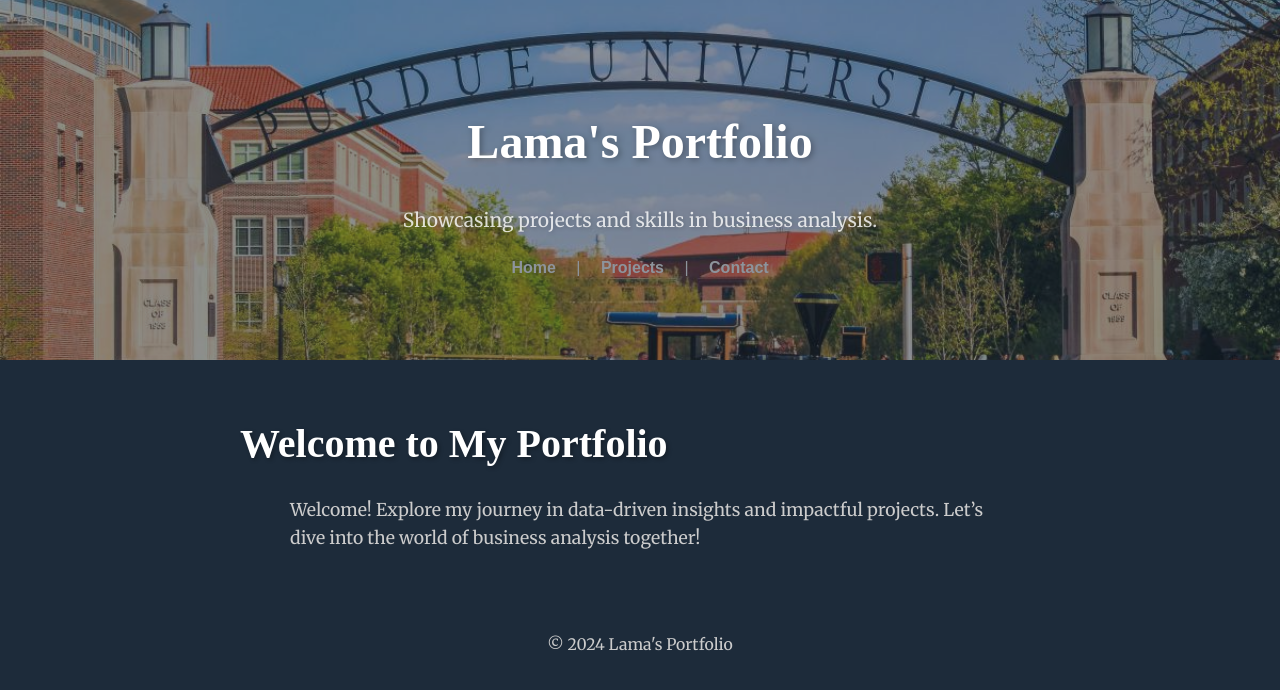
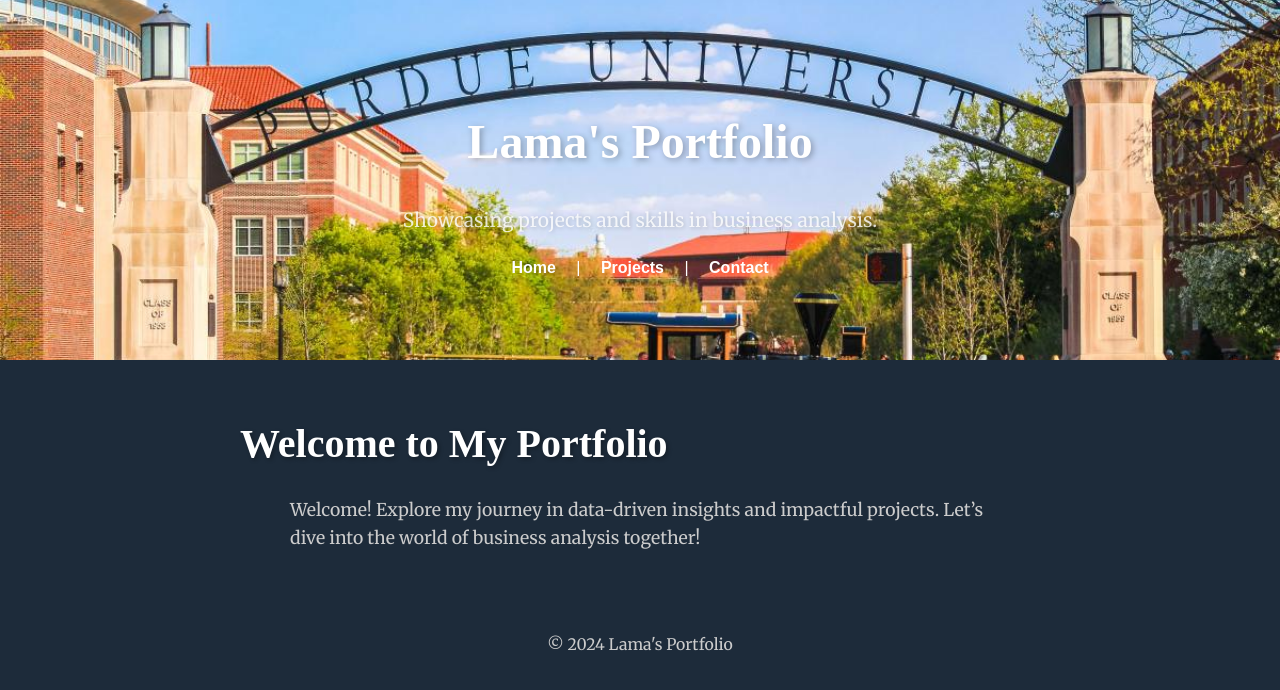
Before and after one commit to LamaJuraisi/Portfolio, a Jekyll site: the page built from index.md, in a window 1280 px wide. Shown: the top 690 px of the page. Built offline with Jekyll 4.4.1, drawn with Linux system fonts in a browser that asks for light colours; some web fonts are replaced.

Commit message:
Update main.css

```diff
--- a/assets/css/main.css
+++ b/assets/css/main.css
@@ -2,7 +2,7 @@
 body {
   font-family: 'Raleway', sans-serif;
   line-height: 1.6;
-  color: #CCCCCC; /* Slightly lighter for readability */
+  color: #CCCCCC;
   background-color: #1D2B3A; /* Updated navy background color */
   margin: 0;
 }
@@ -18,15 +18,14 @@ header {
 }
 
 /* Overlay Effect with Updated Tint */
-header::before, .overlay {
-  content: "";
+.overlay {
+  background: rgba(29, 43, 58, 0.5); /* Navy tint */
   position: absolute;
   top: 0;
   left: 0;
   right: 0;
   bottom: 0;
-  background: rgba(29, 43, 58, 0.5); /* Updated navy tint color */
-  z-index: 0;
+  z-index: 0; /* Lower than other elements */
 }
 
 /* Header Content */
@@ -55,6 +54,7 @@ nav a {
   margin: 0 1em;
   font-weight: 600;
   text-decoration: none;
+  position: relative;
   z-index: 1;
 }
 
@@ -76,7 +76,7 @@ nav a:hover {
 
 .actions .button:hover {
   background-color: white;
-  color: #1D2B3A; /* Updated button hover color */
+  color: #1D2B3A;
 }
 
 /* Top Left Corner Information */
@@ -111,12 +111,12 @@ main {
 /* Footer */
 footer {
   background: #1D2B3A; /* Match footer to body color */
-  color: #CCCCCC; /* Slightly lighter text for readability */
+  color: #CCCCCC;
   text-align: center;
   padding: 1em;
   margin-top: auto;
-  font-size: 0.9em; /* Smaller font for footer */
-  font-weight: normal; /* Remove bold */
+  font-size: 0.9em;
+  font-weight: normal;
 }
 
 /* Heading Styling */
@@ -164,5 +164,5 @@ a.button {
 
 a.button:hover {
   background-color: white;
-  color: #1D2B3A; /* Updated hover color for contrast */
+  color: #1D2B3A;
 }
```
